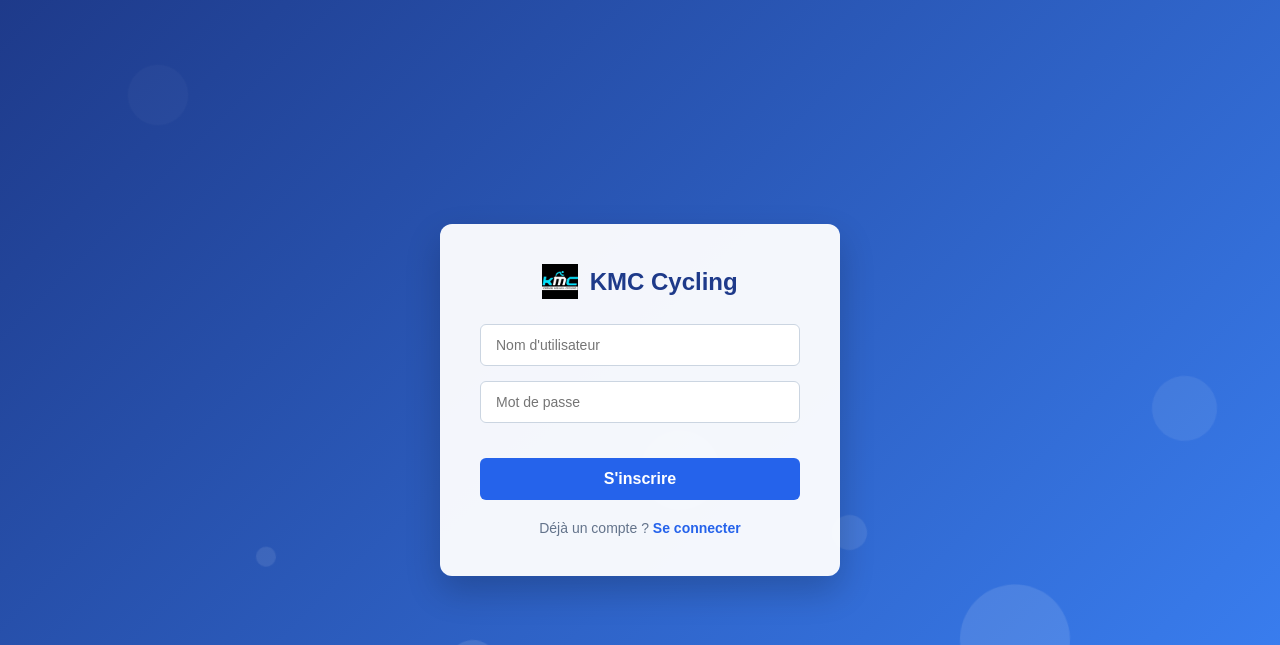
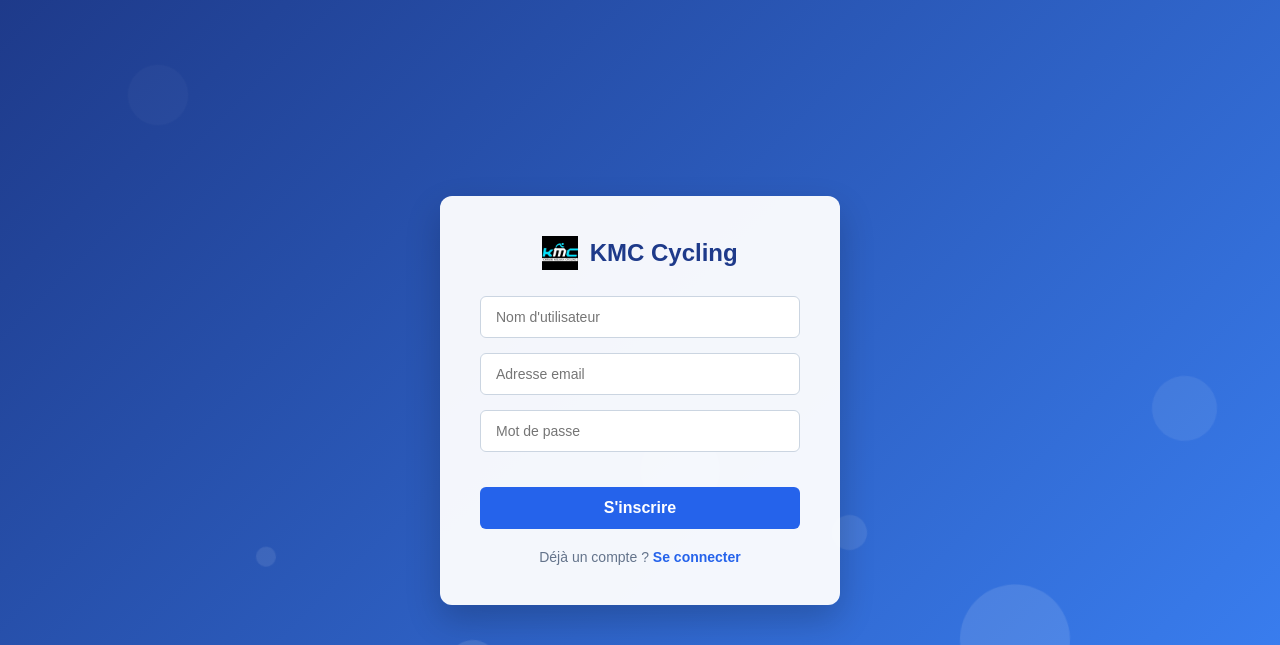
Before and after one commit to captiva74/kmc-cycling, a Flask app: page /register in a window 1280 px wide. Shown: the top 645 px of the page. Run offline with Flask 3, Linux system fonts and the light colour scheme.

Commit message:
ajouter l'eamil lors de la crétion d'un compte

```diff
--- a/app.py
+++ b/app.py
@@ -197,9 +197,13 @@
             conn.close()
             flash("Inscription réussie ! Vous pouvez vous connecter.", "succes")
             return redirect(url_for('login'))
-        except sqlite3.IntegrityError:
+        except sqlite3.IntegrityError as e:
             conn.close()
-            flash("Ce nom d'utilisateur existe déjà.", "erreur")
+            # Vérifie si l'erreur provient de l'email ou du nom d'utilisateur
+            if "email" in str(e).lower():
+                flash("Cette adresse email est déjà utilisée.", "erreur")
+            else:
+                flash("Ce nom d'utilisateur existe déjà.", "erreur")
 
     return render_template('register.html')
 
--- a/templates/register.html
+++ b/templates/register.html
@@ -29,6 +29,7 @@
 
         <form method="POST" class="auth-form">
             <input type="text" name="username" placeholder="Nom d'utilisateur" required>
+            <input type="email" name="email" placeholder="Adresse email" required>
             <input type="password" name="password" placeholder="Mot de passe" required>
             <button type="submit">S'inscrire</button>
         </form>
```
Also changed, not shown: cyclisme.db.
